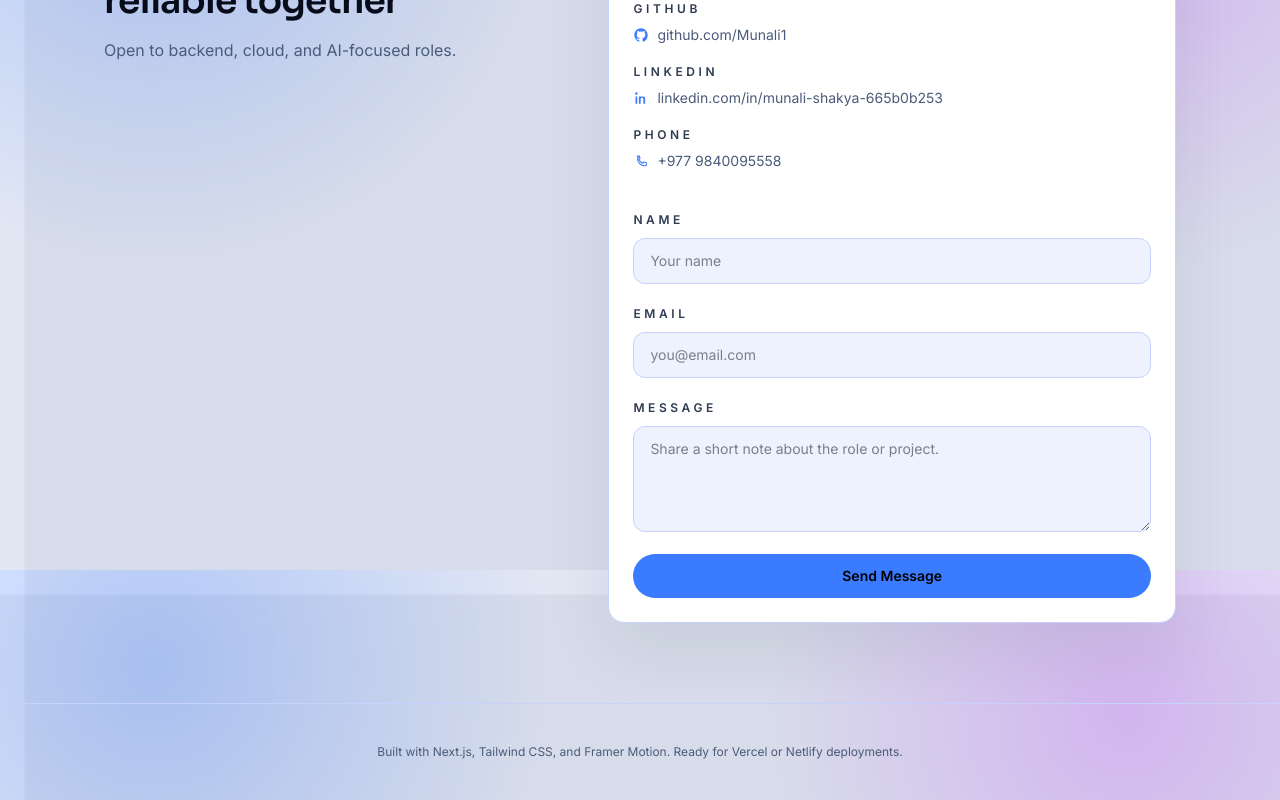
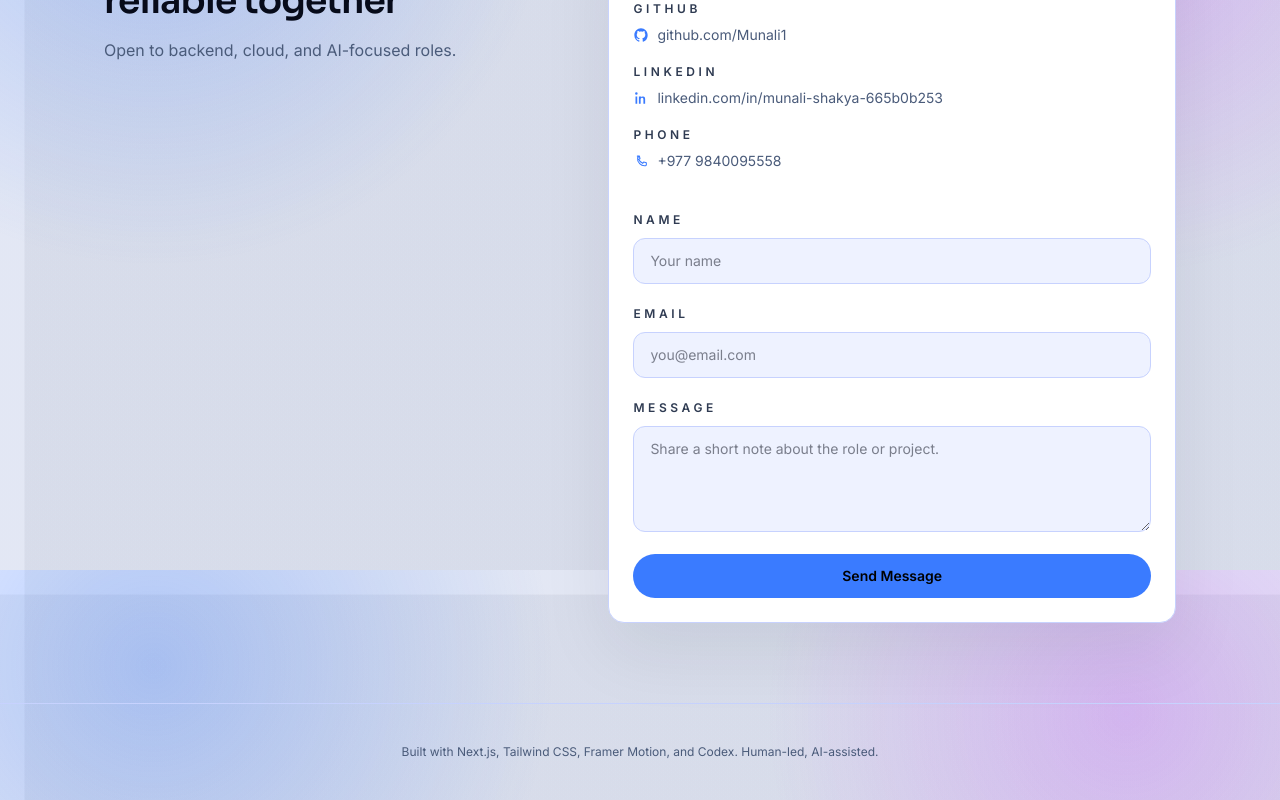
Before and after one commit to Munali1/munali-portfolio, a Next.js app: page / in a window 1280 px wide. Shown: the part 4230-5030 px from the top of the page. Built offline with nearby package versions, Linux system fonts and the light colour scheme.

Commit message:
update cv +footer

```diff
--- a/src/app/page.tsx
+++ b/src/app/page.tsx
@@ -575,8 +575,8 @@ export default function Home() {
       <footer className="border-t border-[var(--border)] py-10 text-center text-xs text-muted">
         <Container>
           <p>
-            Built with Next.js, Tailwind CSS, and Framer Motion. Ready for Vercel
-            or Netlify deployments.
+            Built with Next.js, Tailwind CSS, Framer Motion, and Codex. Human-led,
+            AI-assisted.
           </p>
         </Container>
       </footer>
```
Also changed, not shown: 1 other file (tests, documents, lock files or other folders).
